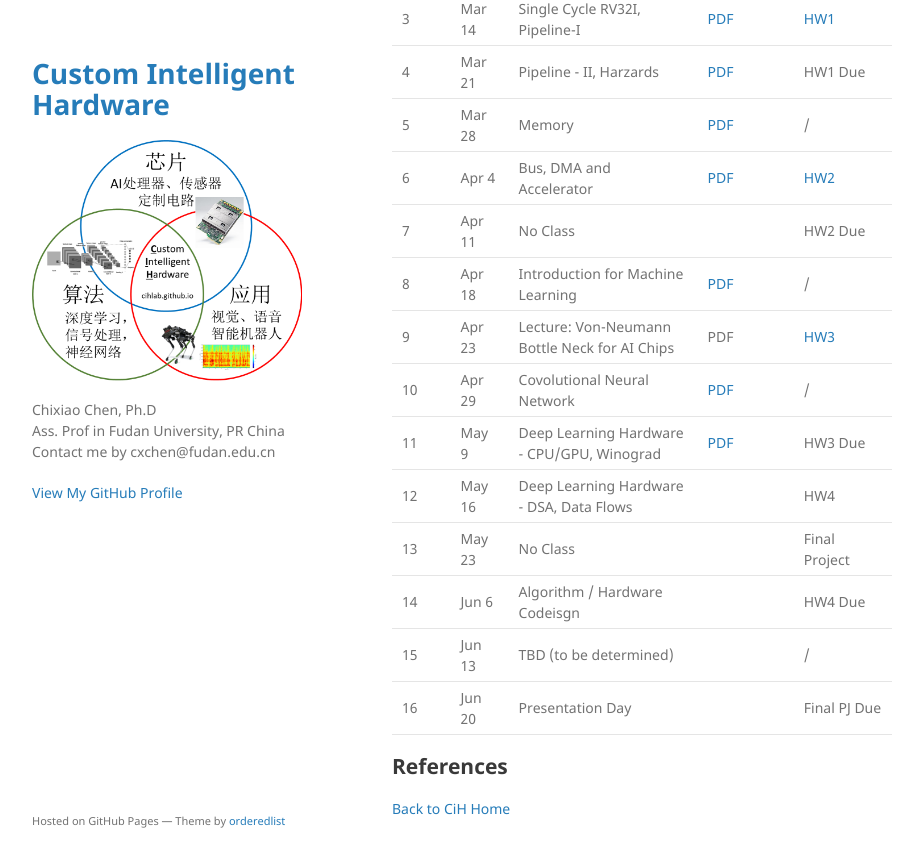
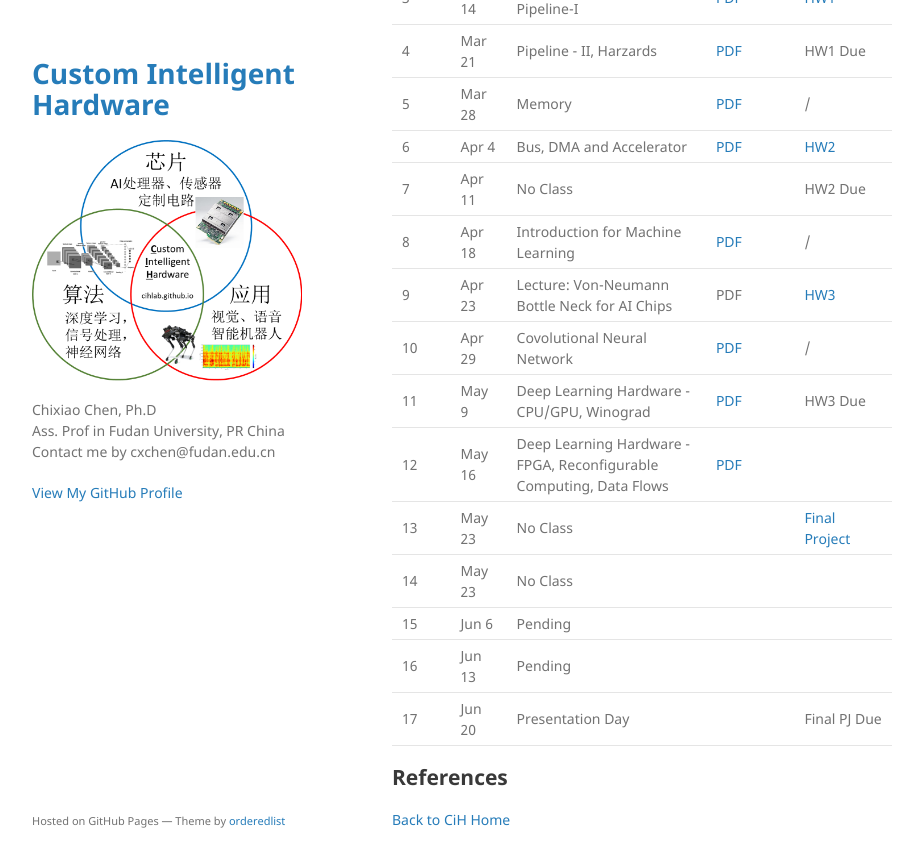
Before and after one commit to cihlab/cihlab.github.io, a Jekyll site: the page built from course/ai19.md, in a window 1280 px wide and 900 px high, scrolled down 795 px. Shown: the top 867 px of the window, without its empty margins (178-1101 px from the left). Built offline with Jekyll 4.4.1, drawn with Linux system fonts in a browser that asks for light colours; our own code applies the rules of GitHub Pages for plain Markdown files.

Commit message:
Update ai19.md

```diff
--- a/course/ai19.md
+++ b/course/ai19.md
@@ -37,11 +37,12 @@ The class on 4/25 is moved to 4/23 afternoon, in 新金博 building，Handan Cam
 9| Apr 23 | Lecture: Von-Neumann Bottle Neck for AI Chips | PDF |[HW3](./cahw03.pdf) |
 10|Apr 29  | Covolutional Neural Network | [PDF](./calec8.pdf) | / |
 11|May 9  | Deep Learning Hardware - CPU/GPU, Winograd  | [PDF](./calec9.pdf) | HW3 Due |
-12|May 16 | Deep Learning Hardware - DSA, Data Flows |  | HW4 |
-13|May 23 | No Class |  | Final Project |
-14|Jun  6 | Algorithm / Hardware Codeisgn |  | HW4 Due |
-15|Jun  13 | TBD (to be determined) |  | / |
-16|Jun 20 | Presentation Day|  | Final PJ Due |
+12|May 16 | Deep Learning Hardware - FPGA, Reconfigurable Computing, Data Flows | [PDF](./calec10.pdf) | |
+13|May 23 | No Class |  | [Final Project](./cahw04.pdf) |
+14|May 23 | No Class |  |  |
+15|Jun  6 | Pending |  | |
+16|Jun  13 | Pending |  | |
+17|Jun 20 | Presentation Day|  | Final PJ Due |
 
 ## References
 
```
